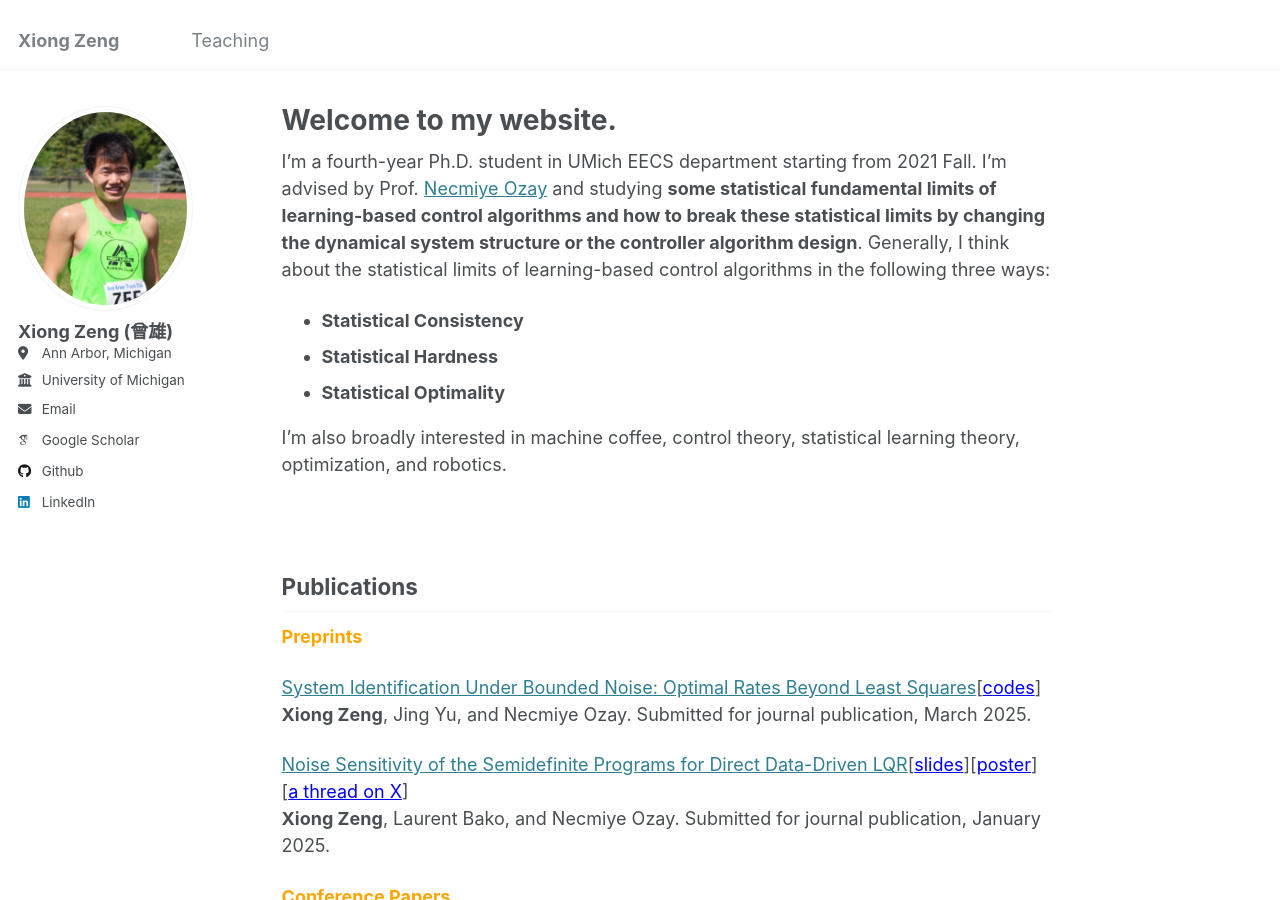
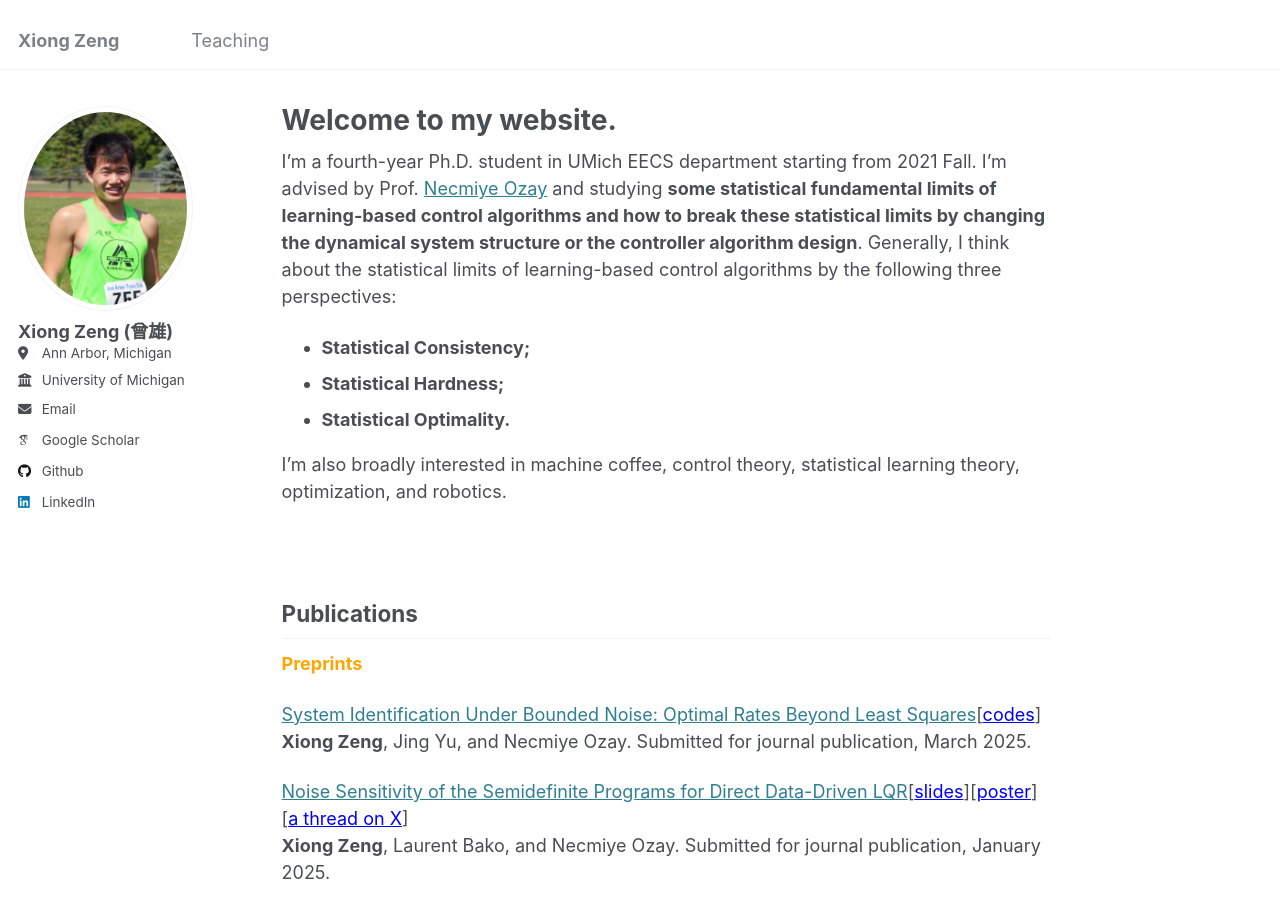
Before and after one commit to zengxiong111/zengxiong.github.io, a Jekyll site: the page built from _pages/about.md, in a window 1280 px wide and 900 px high. Built offline with Jekyll 4.4.1, drawn with Linux system fonts in a browser that asks for light colours; some web fonts are replaced.

Commit message:
Update about.md

```diff
--- a/_pages/about.md
+++ b/_pages/about.md
@@ -7,10 +7,10 @@
   - /about.html
 ---
 
-I'm a fourth-year Ph.D. student in UMich EECS department starting from 2021 Fall. I'm advised by Prof. <a href="https://web.eecs.umich.edu/~necmiye/" target="_blank">Necmiye Ozay</a> and studying **some statistical fundamental limits of learning-based control algorithms and how to break these statistical limits by changing the dynamical system structure or the controller algorithm design**. Generally, I think about the statistical limits of learning-based control algorithms in the following three ways:
-- **Statistical Consistency**
-- **Statistical Hardness**
-- **Statistical Optimality**
+I'm a fourth-year Ph.D. student in UMich EECS department starting from 2021 Fall. I'm advised by Prof. <a href="https://web.eecs.umich.edu/~necmiye/" target="_blank">Necmiye Ozay</a> and studying **some statistical fundamental limits of learning-based control algorithms and how to break these statistical limits by changing the dynamical system structure or the controller algorithm design**. Generally, I think about the statistical limits of learning-based control algorithms by the following three perspectives:
+- **Statistical Consistency;**
+- **Statistical Hardness;**
+- **Statistical Optimality.**
 
 I'm also broadly interested in machine coffee, control theory, statistical learning theory, optimization, and robotics.
 
```
